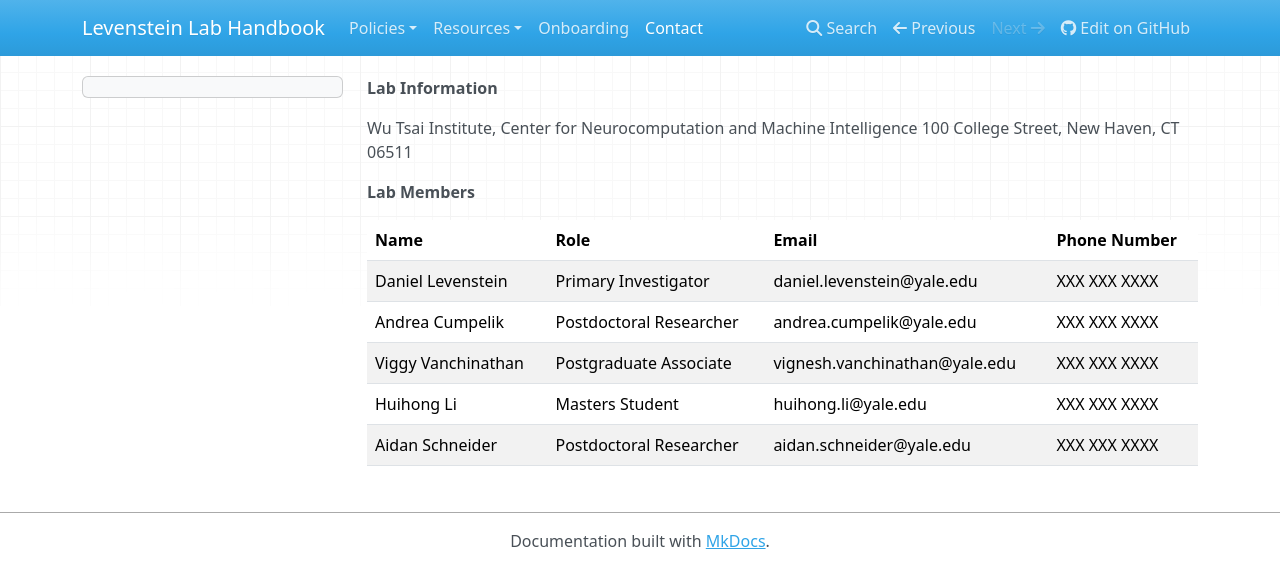
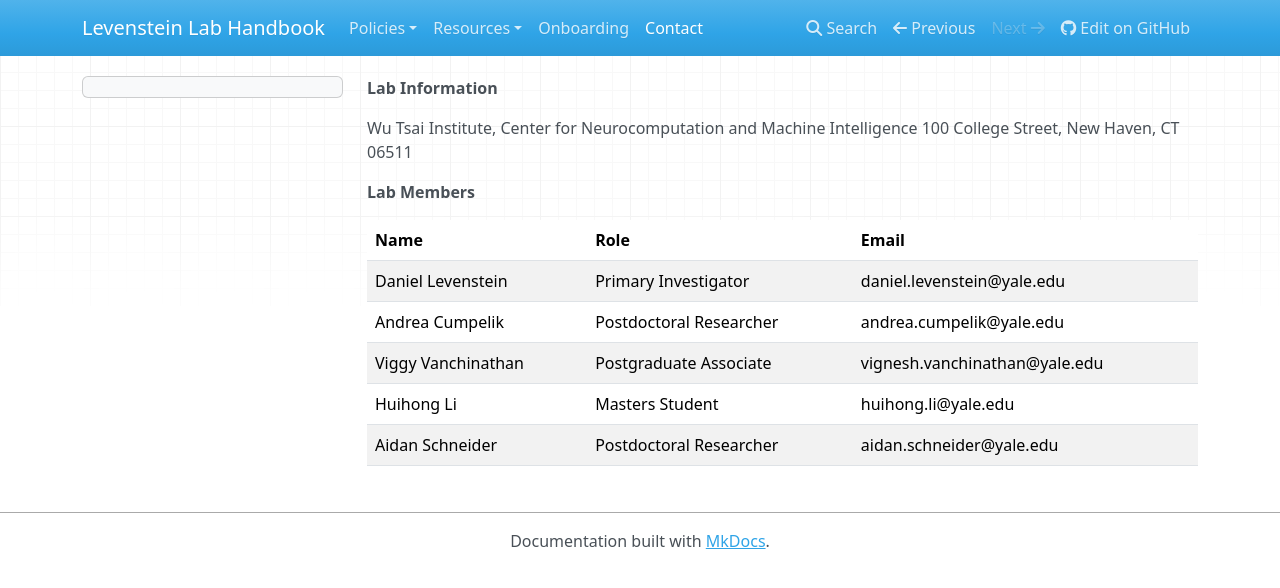
Before and after one commit to LevensteinLab/Lab-Handbook, an MkDocs documentation site: the page built from docs/contact.md, in a window 1280 px wide. Shown: the top 588 px of the page. Built offline with MkDocs 1.6.1, drawn with Linux system fonts in a browser that asks for light colours; nearby versions of some CDN libraries.

Commit message:
adding minor formatting corrections

```diff
--- a/docs/contact.md
+++ b/docs/contact.md
@@ -5,10 +5,10 @@ Wu Tsai Institute, Center for Neurocomputation and Machine Intelligence
 
 **Lab Members**
 
-| Name | Role | Email | Phone Number |
-| ---- | ---- | -----| -----------|
-| Daniel Levenstein | Primary Investigator | daniel.levenstein@yale.edu | XXX XXX XXXX |
-| Andrea Cumpelik | Postdoctoral Researcher | andrea.cumpelik@yale.edu | XXX XXX XXXX |
-| Viggy Vanchinathan | Postgraduate Associate | vignesh.vanchinathan@yale.edu | XXX XXX XXXX |
-| Huihong Li | Masters Student | huihong.li@yale.edu | XXX XXX XXXX |
-| Aidan Schneider | Postdoctoral Researcher | aidan.schneider@yale.edu | XXX XXX XXXX |
+| Name | Role | Email |
+| ---- | ---- | -----|
+| Daniel Levenstein | Primary Investigator | daniel.levenstein@yale.edu |
+| Andrea Cumpelik | Postdoctoral Researcher | andrea.cumpelik@yale.edu |
+| Viggy Vanchinathan | Postgraduate Associate | vignesh.vanchinathan@yale.edu |
+| Huihong Li | Masters Student | huihong.li@yale.edu |
+| Aidan Schneider | Postdoctoral Researcher | aidan.schneider@yale.edu |
```
Also changed, not shown: docs/Resources/hpc.md (+2 -0 lines), docs/Resources/mailing_lists.md (+1 -0 lines), docs/Resources/travel.md (+1 -0 lines).
